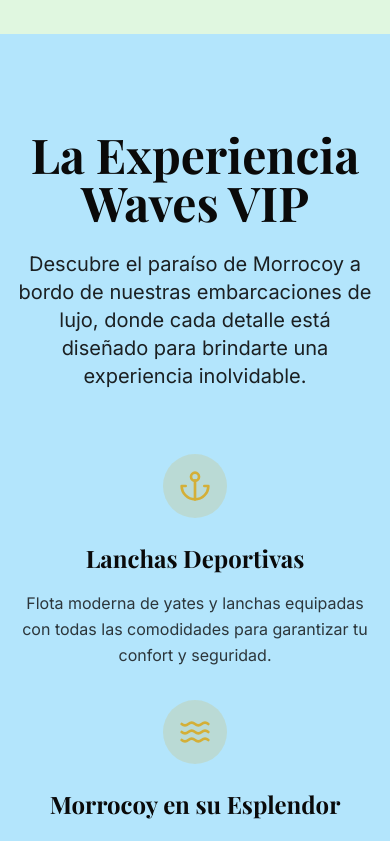
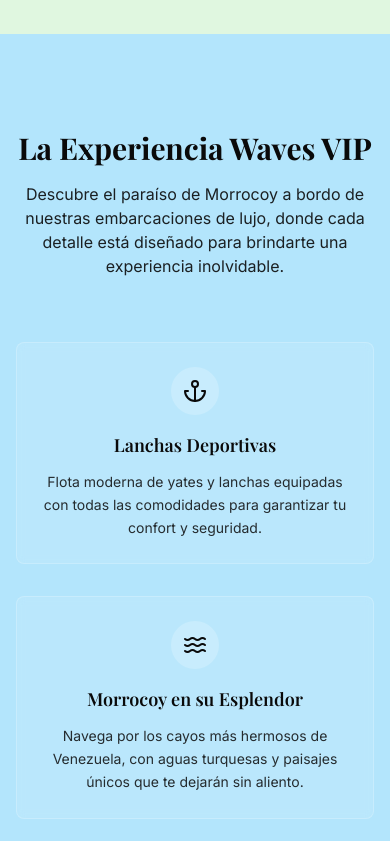
Before and after one commit to gerardo4porciento-beep/wavesvip, a Next.js app: page / in a window 390 px wide. Shown: the part 2960-3801 px from the top of the page. Built offline with nearby package versions, Linux system fonts and the light colour scheme; no server answers; a web font is replaced by a local one.

Commit message:
Agregar WhatsApp e Instagram al menú Header y mejorar diseño elegante de sección Experiencia

```diff
--- a/components/Header.tsx
+++ b/components/Header.tsx
@@ -3,7 +3,7 @@
 import { useState } from "react";
 import Link from "next/link";
 import { Button } from "@/components/ui/button";
-import { Menu, X } from "lucide-react";
+import { Menu, X, MessageCircle, Instagram } from "lucide-react";
 import { motion, AnimatePresence } from "framer-motion";
 import Logo from "@/components/Logo";
 
@@ -47,6 +47,24 @@ export default function Header() {
             >
               Contacto
             </Link>
+            <a
+              href="https://wa.me/584127316397"
+              target="_blank"
+              rel="noopener noreferrer"
+              className="text-white hover:text-luxury-gold transition-colors"
+              aria-label="WhatsApp"
+            >
+              <MessageCircle size={20} />
+            </a>
+            <a
+              href="https://www.instagram.com/wavesvip.ve"
+              target="_blank"
+              rel="noopener noreferrer"
+              className="text-white hover:text-luxury-gold transition-colors"
+              aria-label="Instagram"
+            >
+              <Instagram size={20} />
+            </a>
             <Link href="/reservar">
               <Button
                 className="bg-luxury-gold hover:bg-luxury-gold/90 text-luxury-dark font-semibold uppercase text-sm px-6 py-2 tracking-wide border-0"
@@ -108,6 +126,28 @@ export default function Header() {
               >
                 Contacto
               </Link>
+              <div className="flex items-center gap-4 pt-2">
+                <a
+                  href="https://wa.me/584127316397"
+                  target="_blank"
+                  rel="noopener noreferrer"
+                  className="text-white hover:text-luxury-gold transition-colors"
+                  aria-label="WhatsApp"
+                  onClick={() => setIsMobileMenuOpen(false)}
+                >
+                  <MessageCircle size={24} />
+                </a>
+                <a
+                  href="https://www.instagram.com/wavesvip.ve"
+                  target="_blank"
+                  rel="noopener noreferrer"
+                  className="text-white hover:text-luxury-gold transition-colors"
+                  aria-label="Instagram"
+                  onClick={() => setIsMobileMenuOpen(false)}
+                >
+                  <Instagram size={24} />
+                </a>
+              </div>
               <Link href="/reservar" onClick={() => setIsMobileMenuOpen(false)}>
                 <Button
                   className="w-full bg-luxury-gold hover:bg-luxury-gold/90 text-luxury-dark font-semibold uppercase text-sm py-2 tracking-wide"
--- a/components/sections/AboutSection.tsx
+++ b/components/sections/AboutSection.tsx
@@ -17,10 +17,10 @@ export default function AboutSection() {
           transition={{ duration: 0.6 }}
           className="text-center mb-16"
         >
-          <h2 className="text-5xl md:text-6xl font-display font-bold mb-6 text-luxury-light">
+          <h2 className="text-3xl md:text-4xl font-display font-bold mb-4 text-luxury-light">
             La Experiencia Waves VIP
           </h2>
-          <p className="text-xl text-luxury-light/90 max-w-3xl mx-auto">
+          <p className="text-base md:text-lg text-luxury-light/90 max-w-2xl mx-auto">
             Descubre el paraíso de Morrocoy a bordo de nuestras embarcaciones de
             lujo, donde cada detalle está diseñado para brindarte una experiencia
             inolvidable.
@@ -54,15 +54,15 @@ export default function AboutSection() {
               whileInView={{ opacity: 1, y: 0 }}
               viewport={{ once: true }}
               transition={{ duration: 0.6, delay: index * 0.2 }}
-              className="text-center"
+              className="text-center bg-white/10 backdrop-blur-sm rounded-lg p-6 border border-white/20 hover:bg-white/15 transition-all duration-300"
             >
-              <div className="inline-flex items-center justify-center w-16 h-16 rounded-full bg-luxury-gold/20 text-luxury-gold mb-6">
-                <feature.icon size={32} />
+              <div className="inline-flex items-center justify-center w-12 h-12 rounded-full bg-white/20 text-luxury-light mb-4">
+                <feature.icon size={24} />
               </div>
-              <h3 className="text-2xl font-display font-bold mb-4 text-luxury-light">
+              <h3 className="text-lg md:text-xl font-display font-semibold mb-3 text-luxury-light">
                 {feature.title}
               </h3>
-              <p className="text-luxury-light/80 leading-relaxed">
+              <p className="text-sm md:text-base text-luxury-light/85 leading-relaxed">
                 {feature.description}
               </p>
             </motion.div>
```
